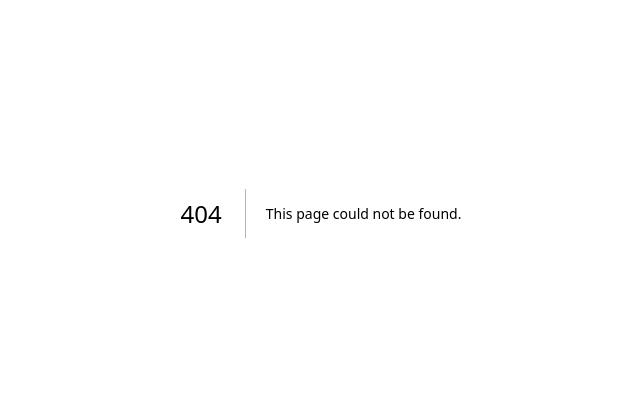
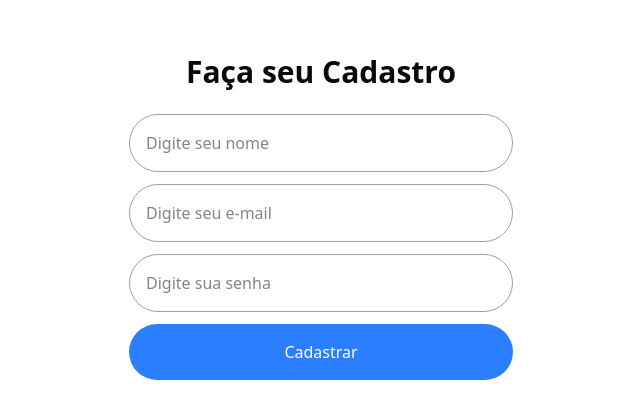
Before and after one commit to GabrielFernandes05/ecommerceVASSOURAS, a Next.js app: page /register in a window 1280 px wide. Before the commit this address had no page. Shown: the part 187-606 px from the top of the page, without its empty margins (319-959 px from the left). Built offline with nearby package versions, Linux system fonts and the light colour scheme.

Commit message:
login funcional

```diff
--- a/src/app/login/page.tsx
+++ b/src/app/login/page.tsx
@@ -1,48 +1,36 @@
 "use client";
 
 import { FormEvent, ChangeEvent, useState } from "react";
-import axios from "axios";
 import Link from "next/link";
+import { AuthService } from "@/services/axiosService";
 
-interface LoginProps {
-    user: any;
-    setUser: (user: any) => void;
-}
+export default function Home() {
 
-export default function Login({ user, setUser }: LoginProps) {
-    const [email, setEmail] = useState<string>("");
-    const [password, setPassword] = useState<string>("");
+    const [email, setEmail] = useState<string>();
+    const [password, setPassword] = useState<string>();
     const [redirect, setRedirect] = useState<boolean>(false);
+    const authService = new AuthService();
 
-    const handleSubmit = async (e: FormEvent<HTMLFormElement>) => {
+    const handleSubmit = async (e: React.FormEvent<HTMLFormElement>) => {
         e.preventDefault();
 
         if (email && password) {
             try {
-                const { data: userDoc } = await axios.post("/users/login", {
-                    email,
-                    password,
+                authService.authenticate(email, password).then((response) => {
+                    if (response.status === 200) {
+                        localStorage.setItem("access_token", response.data.access_token);
+                        setRedirect(true);
+                    }
                 });
-
-                setUser(userDoc);
-                setRedirect(true);
-            } catch (error: any) {
-                alert(`Erro ao fazer login: ${error?.response?.data || "Erro desconhecido"}`);
+            } catch (e: any) {
+                alert(`Erro ao fazer login: ${e.response.data}`);
             }
         } else {
             alert("Preencha o e-mail e a senha!");
         }
     };
 
-    const handleEmailChange = (e: ChangeEvent<HTMLInputElement>) => {
-        setEmail(e.target.value);
-    };
-
-    const handlePasswordChange = (e: ChangeEvent<HTMLInputElement>) => {
-        setPassword(e.target.value);
-    };
-
-    if (redirect || user) {
+    if (redirect) {
         return <Link href="/">Redirecionando...</Link>;
     }
 
@@ -53,18 +41,18 @@ export default function Login({ user, setUser }: LoginProps) {
 
                 <form className="flex w-full flex-col gap-3" onSubmit={handleSubmit}>
                     <input
-                        type="email"
+                        type="text"
                         placeholder="Digite seu e-mail"
                         className="w-full rounded-full border border-gray-400 px-4 py-4"
                         value={email}
-                        onChange={handleEmailChange}
+                        onChange={(e: ChangeEvent<HTMLInputElement>) => setEmail(e.target.value)}
                     />
                     <input
                         type="password"
                         placeholder="Digite sua senha"
                         className="w-full rounded-full border border-gray-400 px-4 py-4"
                         value={password}
-                        onChange={handlePasswordChange}
+                        onChange={(e: ChangeEvent<HTMLInputElement>) => setPassword(e.target.value)}
                     />
                     <button
                         type="submit"
--- /dev/null
+++ b/src/app/register/page.tsx
@@ -0,0 +1,33 @@
+export default function Home() {
+    return (
+        <section className="flex items-center align-center justify-center h-screen">
+            <div className="mx-auto flex w-full max-w-96 flex-col items-center gap-4">
+                <h1 className="py-2 text-3xl font-bold">Faça seu Cadastro</h1>
+
+                <form className="flex w-full flex-col gap-3" onSubmit={(e) => e.preventDefault()}>
+                    <input
+                        type="text"
+                        placeholder="Digite seu nome"
+                        className="w-full rounded-full border border-gray-400 px-4 py-4"
+                    />
+                    <input
+                        type="email"
+                        placeholder="Digite seu e-mail"
+                        className="w-full rounded-full border border-gray-400 px-4 py-4"
+                    />
+                    <input
+                        type="password"
+                        placeholder="Digite sua senha"
+                        className="w-full rounded-full border border-gray-400 px-4 py-4"
+                    />
+                    <button
+                        type="submit"
+                        className="w-full rounded-full bg-blue-500 px-4 py-4 text-white hover:bg-blue-600 transition-colors duration-300"
+                    >
+                        Cadastrar
+                    </button>
+                </form>
+            </div>
+        </section>
+    );
+}
--- /dev/null
+++ b/src/services/axiosService.ts
@@ -0,0 +1,18 @@
+import axios from "axios";
+
+export const axiosInstance = axios.create({
+    baseURL: process.env.NEXT_PUBLIC_API_URL || 'http://localhost:8000/api/v1',
+});
+
+export class AuthService {
+    authenticate(email: string, password: string) {
+        const formData = new URLSearchParams();
+        formData.append('username', email);
+        formData.append('password', password);
+        return axiosInstance.post('/auth/login', formData, {
+            headers: {
+                'Content-Type': 'application/x-www-form-urlencoded',
+            },
+        });
+    }
+}
```
Also changed, not shown: 1 other file (tests, documents, lock files or other folders).
